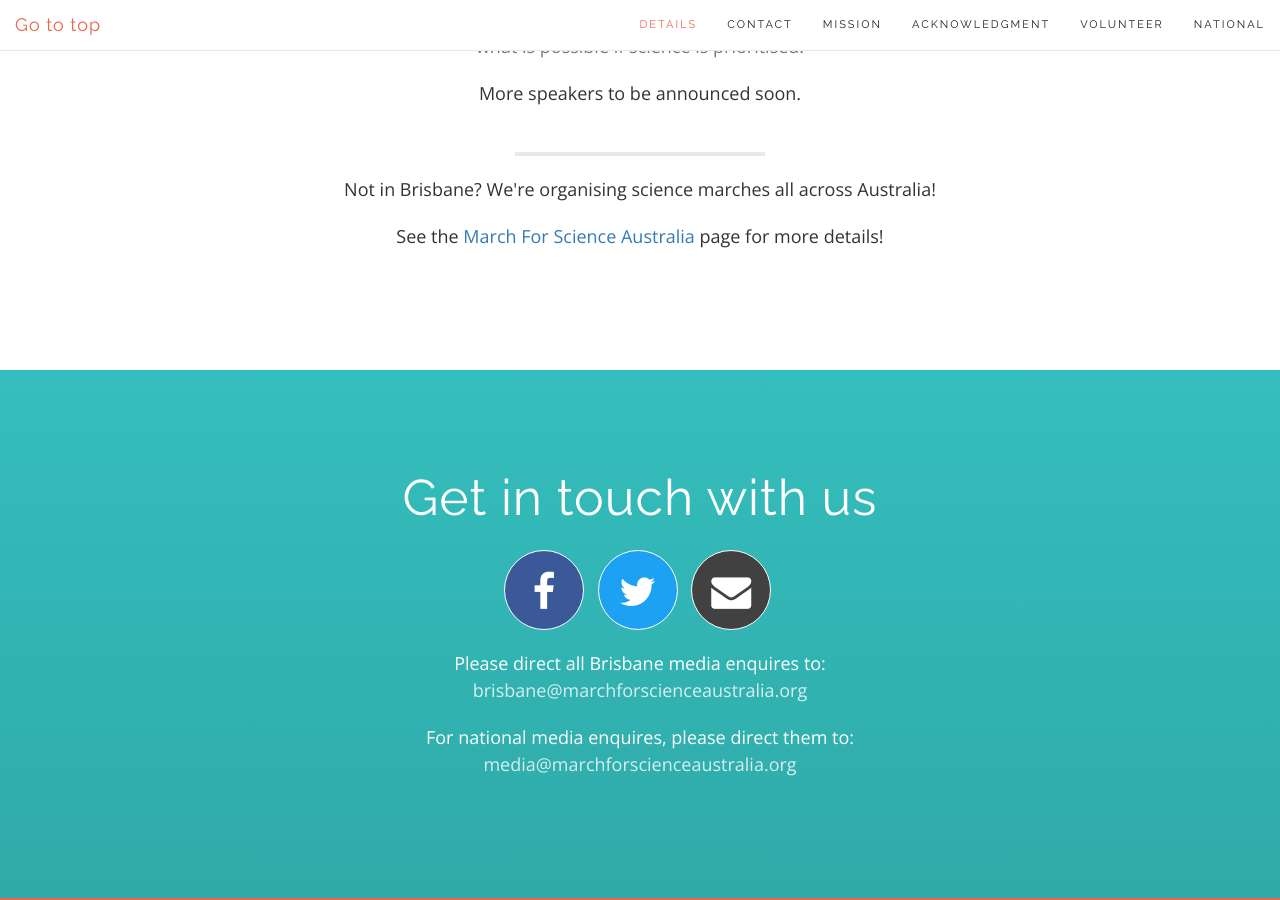
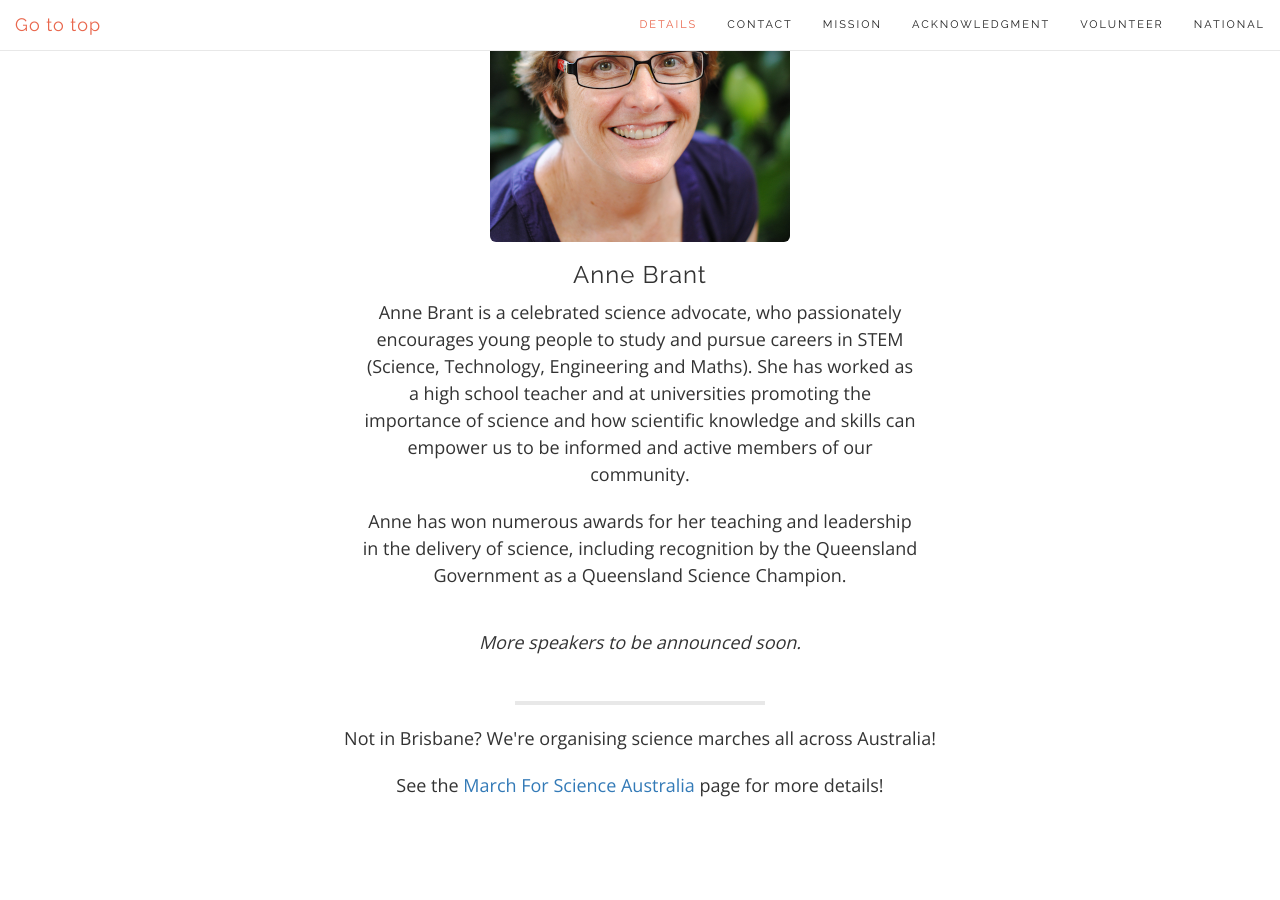
Before and after one commit to MarchForScienceAU/marchforscienceau, a Jekyll site: the page built from cities/brisbane.html, in a window 1280 px wide and 900 px high, scrolled down 2386 px. Built offline with Jekyll 4.4.1, drawn with Linux system fonts in a browser that asks for light colours; nearby versions of some CDN libraries.

Commit message:
add new bris speaker

```diff
--- a/cities/brisbane.html
+++ b/cities/brisbane.html
@@ -46,13 +46,22 @@ hero: /img/heros/brisbane-hero-px.jpg
             </div>
         </div>
         <div class="row">
-            <div class="col-lg-4 col-lg-offset-4 text-center">
-                <img src="/img/speakers/brisbane/lisa_cox.jpg" class="img-rounded img-responsive">
+            <div class="col-lg-6 col-lg-offset-3 col-md-6 col-md-offset-3 text-center">
+
+                <img src="/img/speakers/brisbane/lisa_cox.jpg" width="300" class="img-rounded">
                 <h3>Lisa Cox</h3>
-                <p class="text-muted">
+                <p>
                 It’s by no means an exaggeration to say that Brisbane writer Lisa Cox is here today because of science. After her brain haemorrhaged at age 24, Lisa was in a coma for 3 weeks, on life support for 2 months and in hospital for over a year – and that was just the first time.</p>
-                <p class="text-muted">Whether she’s having another joint replaced, heart valve repaired or being fitted for another prosthetic limb, Lisa is very grateful to scientific advancements for making her partially bionic body possible. She is a true example of just what is possible if science is prioritised.</p>
-                <p>More speakers to be announced soon.</p>
+                <p>Whether she’s having another joint replaced, heart valve repaired or being fitted for another prosthetic limb, Lisa is very grateful to scientific advancements for making her partially bionic body possible. She is a true example of just what is possible if science is prioritised.</p>
+                <br>
+
+                <img src="/img/speakers/brisbane/anne_brant.jpg" width="300" class="img-rounded">
+                <h3>Anne Brant</h3>
+                <p>Anne Brant is a celebrated science advocate, who passionately encourages young people to study and pursue careers in STEM (Science, Technology, Engineering and Maths). She has worked as a high school teacher and at universities promoting the importance of science and how scientific knowledge and skills can empower us to be informed and active members of our community.</p>
+                <p>Anne has won numerous awards for her teaching and leadership in the delivery of science, including recognition by the Queensland Government as a Queensland Science Champion.</p>
+                <br>
+
+                <p><em>More speakers to be announced soon.</em></p>
             </div>
         </div>
         <hr><br>
```
Also changed, not shown: img/speakers/brisbane/anne_brant.jpg (added).
